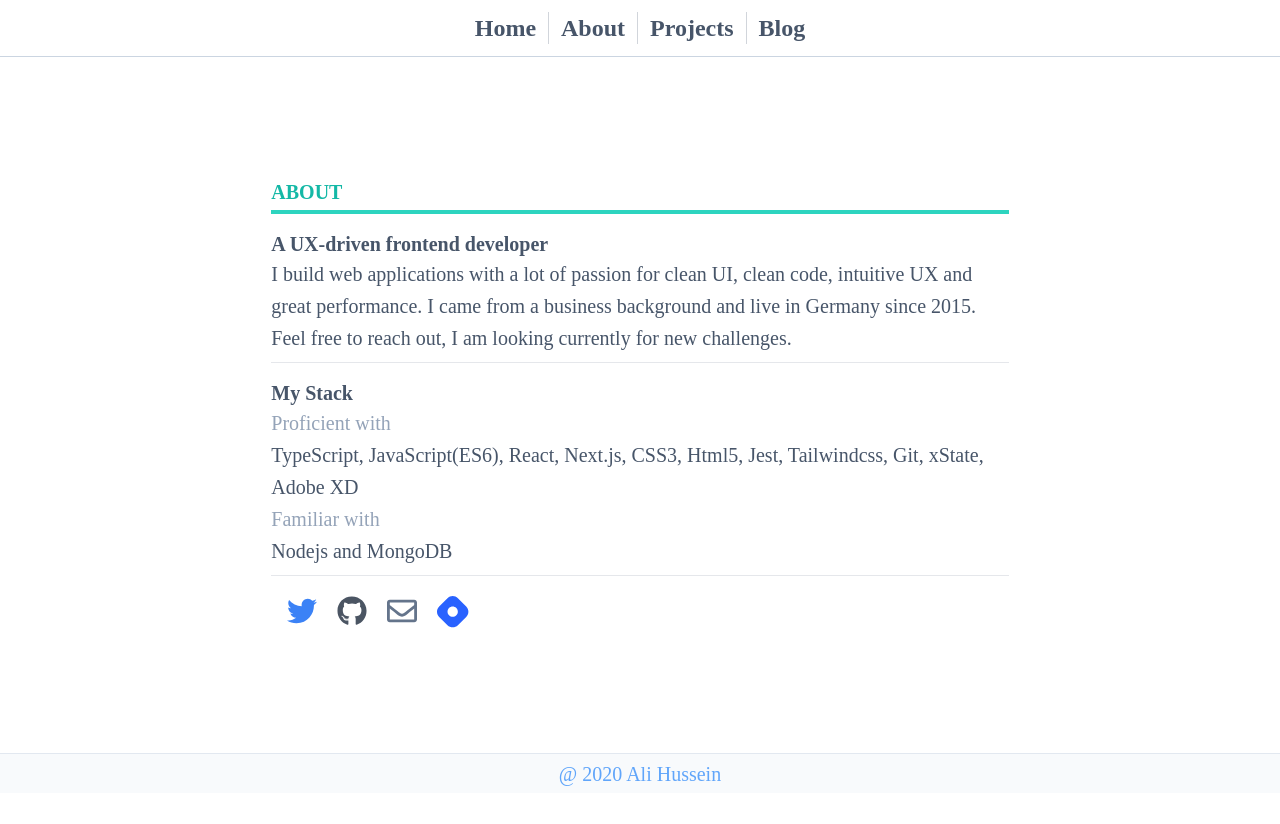
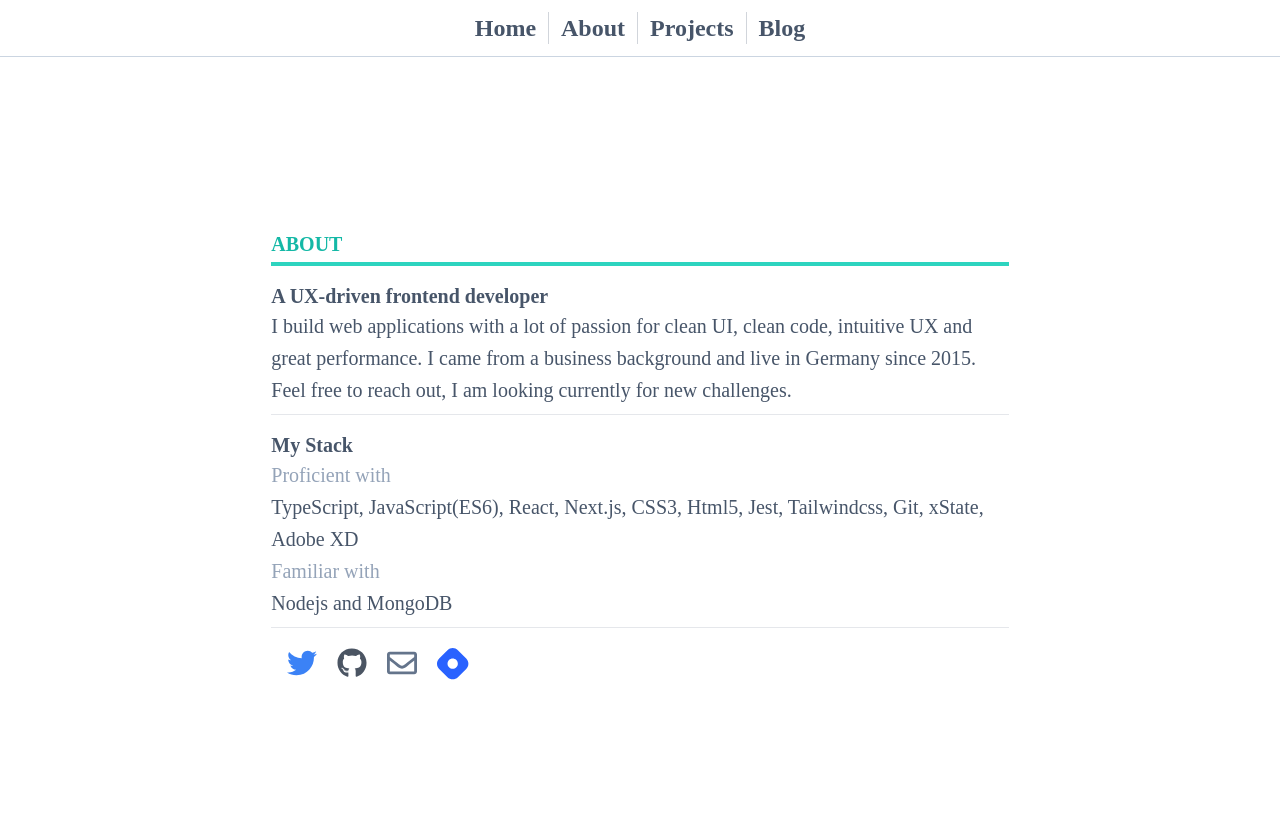
Before and after one commit to Ali-Hussein-dev/Ali-Hussein-dev, a Next.js app: page /About in a window 1280 px wide. Shown: the top 824 px of the page. Before the commit the page ends 800 px from the top, so only its background shows below. Built offline with nearby package versions, Linux system fonts and the light colour scheme.

Commit message:
update style:page-height

```diff
--- a/src/pages/About.tsx
+++ b/src/pages/About.tsx
@@ -39,7 +39,7 @@ const About: React.FC = () => {
   // functions
   //--------------------------------------
   return (
-    <section id="About" className="grid px-2 h-vh87 place-items-center">
+    <section id="About" className="grid min-h-screen px-2 place-items-center">
       <Head>
         <title>About</title>
       </Head>
--- a/src/pages/index.tsx
+++ b/src/pages/index.tsx
@@ -1,5 +1,5 @@
 export const Home = (): JSX.Element => (
-  <section className="flex flex-col items-center justify-center px-2 h-vh87">
+  <section className="flex flex-col items-center justify-center min-h-screen px-2 ">
     <div>
       <h1 className="mb-2 text-2xl font-black text-teal-400 lg:text-4xl">
         Welcome To My Portfolio
```
